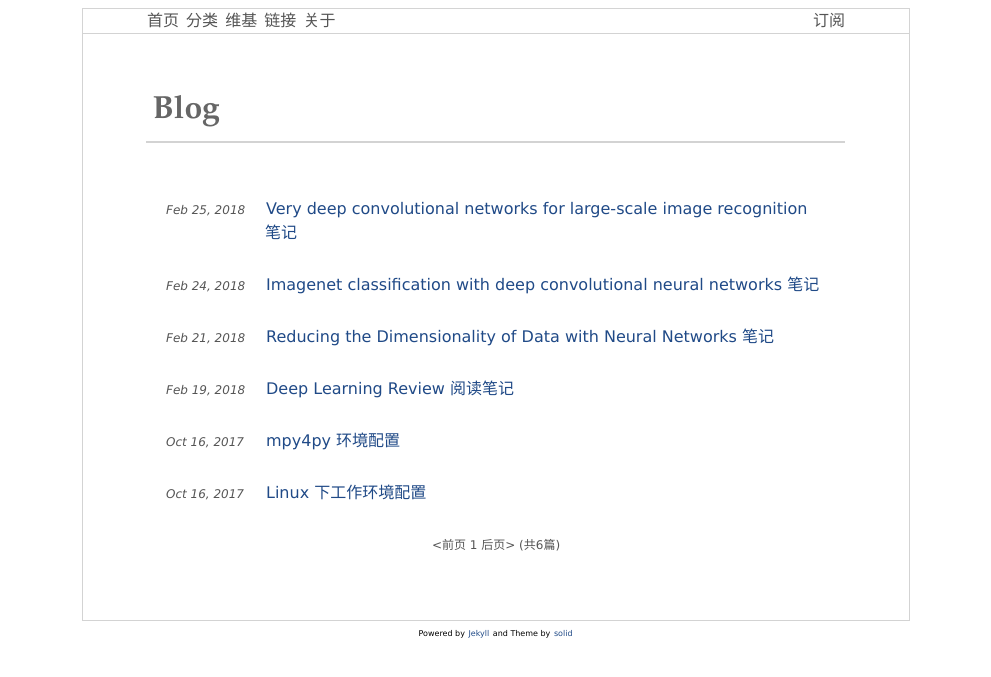
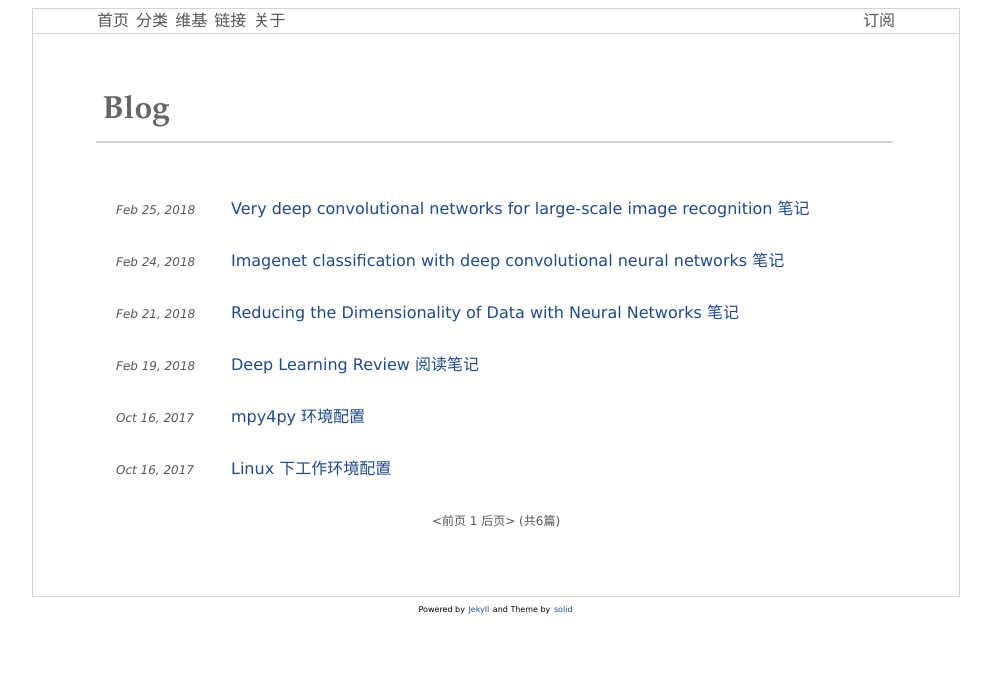
Before and after one commit to cyendra/cyendra.github.io, a Jekyll site: the page built from index.html, in a window 1280 px wide. Shown: the top 677 px of the page, without its empty margins (144-1135 px from the left). Built offline with Jekyll 4.4.1, drawn with Linux system fonts in a browser that asks for light colours; the list of posts is cut into pages by our own code.

Commit message:
update css

```diff
--- a/css/default.css
+++ b/css/default.css
@@ -8,7 +8,7 @@ body {
 div.main {
   margin: auto;
   padding: 2% 5% 5% 5%;
-  width: 700px;
+  width: 800px;
   line-height: 150%;
   border: 1px solid LightGrey;
 }
@@ -102,7 +102,7 @@ div.nav {
   border-right: 1px solid #d4d4d4;
   margin: auto;
   padding: 0 5% 0 5%;
-  width: 700px;
+  width: 800px;
   height: 1.5em;
   line-height: 150%;
   font-size: 1em;
```
